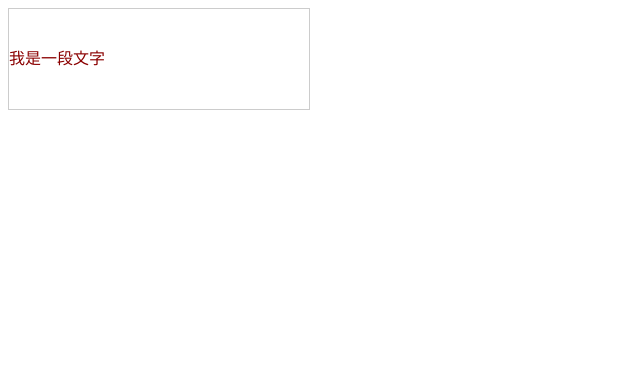
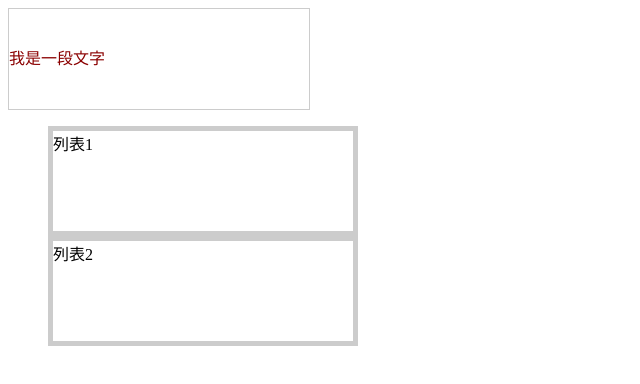
Before and after one commit to sandangjia/one, a plain HTML site: page index.html in a window 1280 px wide. Shown: the whole page, without its empty margins (0-640 px from the left). Drawn offline with Linux system fonts and the light colour scheme.

Commit message:
添加了列表

```diff
--- a/css/index.css
+++ b/css/index.css
@@ -5,3 +5,11 @@
     line-height:100px;
     border:1px solid #ccc;
 }
+.uls{
+    list-style:none;
+}
+.uls li{
+    width:300px;
+    height:100px;
+    border:5px solid #ccc;
+}
--- a/index.html
+++ b/index.html
@@ -7,5 +7,9 @@
 </head>
 <body>
     <div class="box">我是一段文字</div>
+    <ul class="uls">
+        <li>列表1</li>
+        <li>列表2</li>
+    </ul>
 </body>
 </html>
```
